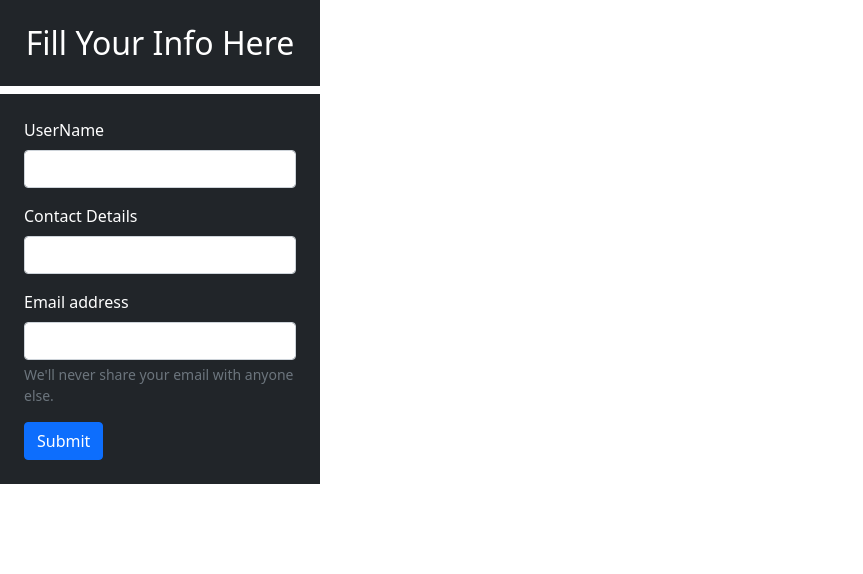
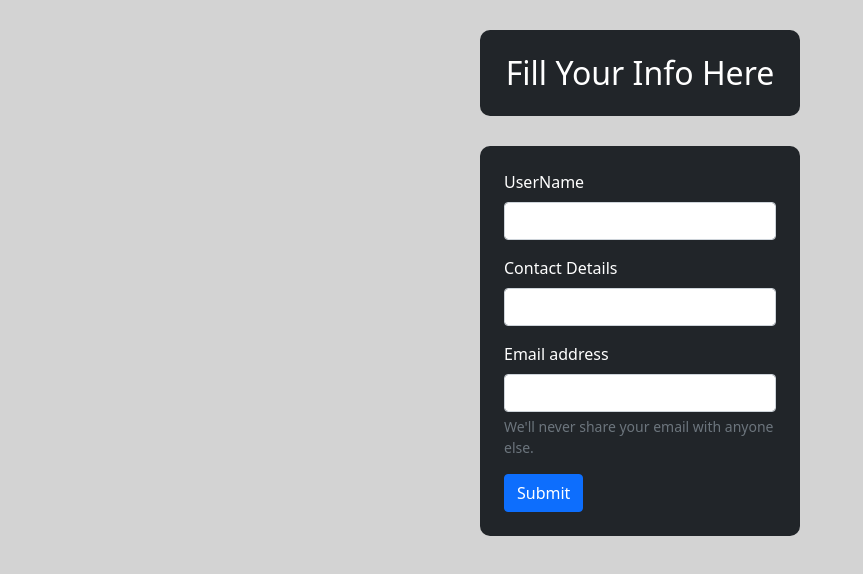
Before and after one commit to iAbhishekPanwar/BookinApp, a plain HTML site: page index.html in a window 1280 px wide. Shown: the whole page, without its empty margins (0-863 px from the left). Drawn offline with nearby package versions, Linux system fonts and the light colour scheme.

Commit message:
added some css

```diff
--- a/index.html
+++ b/index.html
@@ -18,6 +18,8 @@
       integrity="sha384-MrcW6ZMFYlzcLA8Nl+NtUVF0sA7MsXsP1UyJoMp4YLEuNSfAP+JcXn/tWtIaxVXM"
       crossorigin="anonymous"
     ></script>
+    <link rel="stylesheet" href="main.css" />
+    <script src="main.js"></script>
   </head>
   <body>
     <h2 class="bg-dark w-25 py-4 text-white d-flex justify-content-center">
--- /dev/null
+++ b/main.css
@@ -0,0 +1,14 @@
+form {
+  margin: 10px auto;
+  border-radius: 10px;
+}
+h2 {
+  margin: 30px auto;
+  border-radius: 10px;
+}
+body {
+  background-color: lightgrey;
+}
+li {
+  margin: 20px auto;
+}
```
